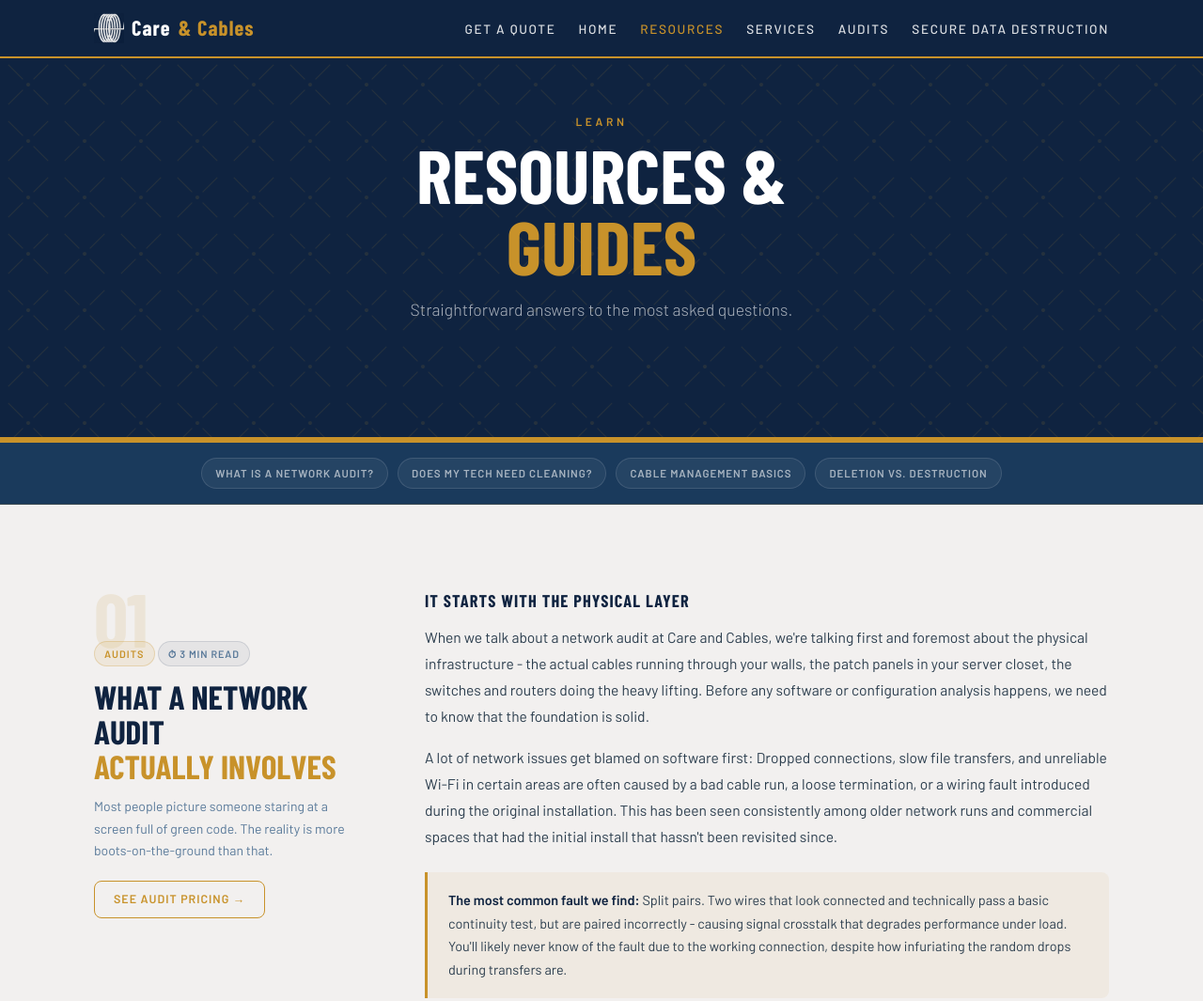
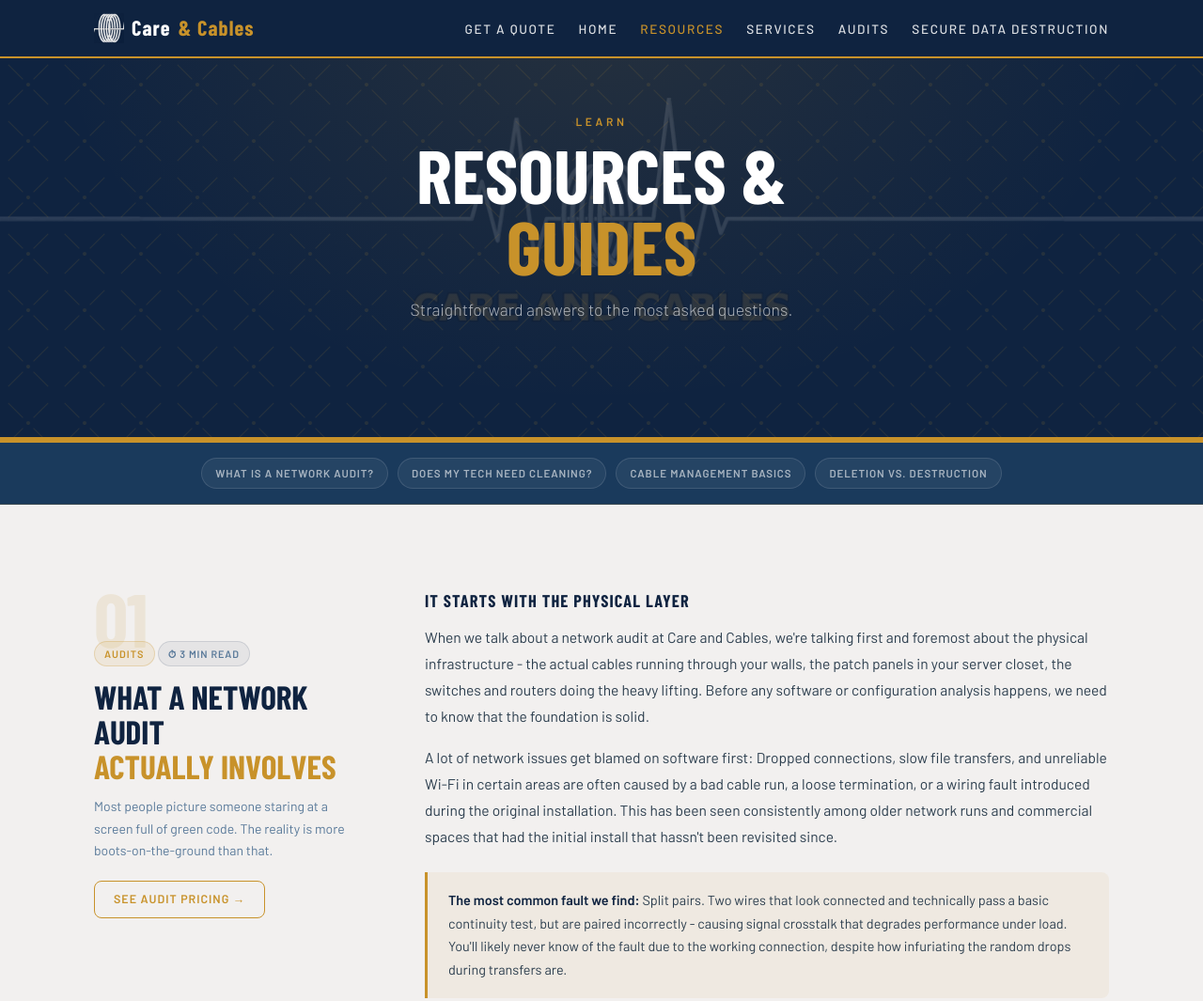
Before and after one commit to besimCC/careandcables-website, a plain HTML site: page resources.html in a window 1280 px wide. Shown: the top 1065 px of the page at 94% size. Drawn offline with nearby package versions, Linux system fonts and the light colour scheme; no server answers; a web font is replaced by a local one.

Commit message:
format change and lighting

```diff
--- a/resources.html
+++ b/resources.html
@@ -30,6 +30,15 @@
   <link rel="stylesheet" href="shared.css" />
 
   <style>
+    /* PAGE HEADER spotlight */
+    .page-header::before {
+      content: '';
+      position: absolute;
+      inset: 0;
+      background: radial-gradient(ellipse at center top, rgba(200,146,42,0.12) 0%, transparent 65%);
+      pointer-events: none;
+    }
+
     /* ARTICLE NAV PILLS */
     .article-nav {
       background: var(--blue-mid);
@@ -365,6 +374,7 @@
   </div>
 
   <header class="page-header">
+    <img src="logo_long_noBG2.webp" class="header-bg" alt="Care and Cables logo">
     <div class="page-header-content container">
       <p class="section-label">Learn</p>
       <h1>Resources &<br><em>Guides</em></h1>
```
Also changed, not shown: services.html (+9 -0 lines).
